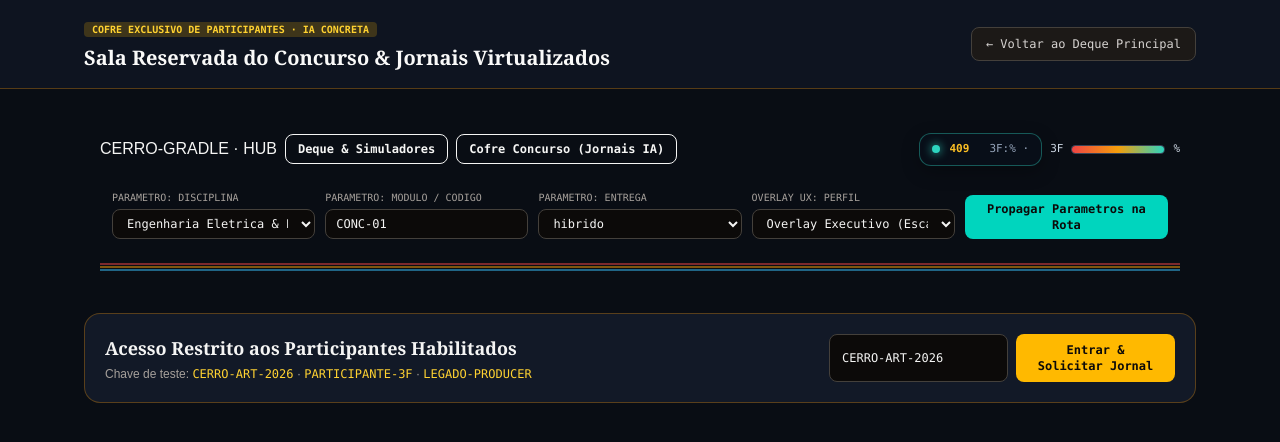
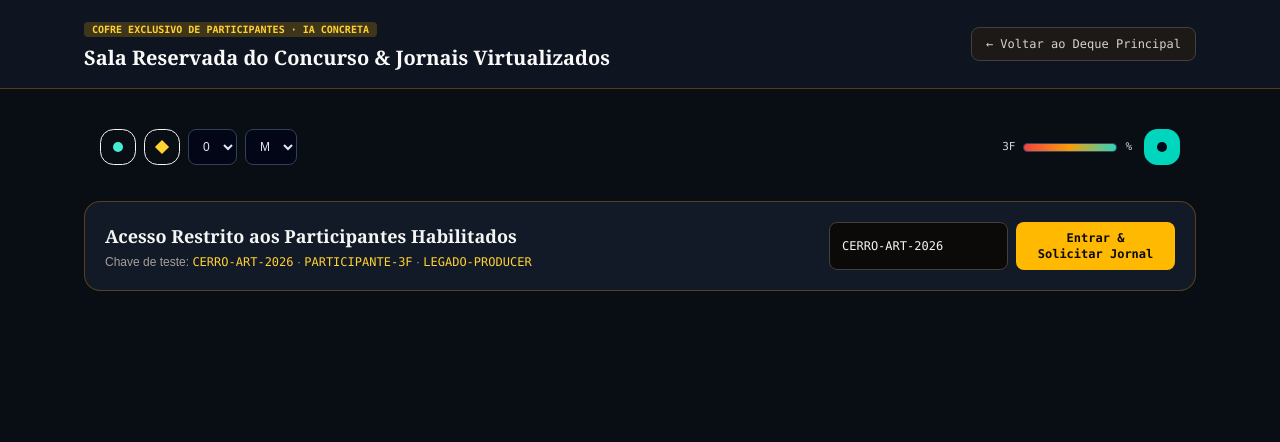
Before and after one commit to dimytrovski/saas-jogos-engenharias-categoricas, a Next.js app in the folder my-app/: page /concurso-artistas in a window 1280 px wide. Shown: the top 442 px of the page. Built offline with nearby package versions, Linux system fonts and the light colour scheme.

Commit message:
style(ui): strip visible text clutter and keep module data in background

```diff
--- a/my-app/components/CerroNavigationHub.tsx
+++ b/my-app/components/CerroNavigationHub.tsx
@@ -40,24 +40,15 @@ export default function CerroNavigationHub({
   const pathname = usePathname();
   const searchParams = useSearchParams();
 
-  const [moduleCode, setModuleCode] = useState(
-    searchParams.get("mod") || initialModuleCode
-  );
-  const [discipline, setDiscipline] = useState(
-    searchParams.get("disc") || initialDiscipline
-  );
+  const [moduleCode, setModuleCode] = useState(searchParams.get("mod") || initialModuleCode);
+  const [discipline, setDiscipline] = useState(searchParams.get("disc") || initialDiscipline);
   const [chargePct, setChargePct] = useState<number>(
     Number(searchParams.get("carga") || initialCharge) || 25
   );
   const [deliveryMode, setDeliveryMode] = useState(
     searchParams.get("entrega") || initialDeliveryMode
   );
-  const [participantKey, setParticipantKey] = useState(
-    searchParams.get("chave") || "CERRO-ART-2026"
-  );
-  const [overlayPreset, setOverlayPreset] = useState<"executivo" | "laboratorio" | "criativo">(
-    "executivo"
-  );
+  const [participantKey] = useState(searchParams.get("chave") || "CERRO-ART-2026");
 
   useEffect(() => {
     registerCerroWebComponents();
@@ -67,12 +58,6 @@ export default function CerroNavigationHub({
     setChargePct(initialCharge);
   }, [initialCharge]);
 
-  useEffect(() => {
-    if (initialModuleCode) setModuleCode(initialModuleCode);
-    if (initialDiscipline) setDiscipline(initialDiscipline);
-    if (initialDeliveryMode) setDeliveryMode(initialDeliveryMode);
-  }, [initialModuleCode, initialDiscipline, initialDeliveryMode]);
-
   const queryString = useMemo(() => {
     const qs = new URLSearchParams();
     qs.set("mod", moduleCode);
@@ -80,163 +65,84 @@ export default function CerroNavigationHub({
     qs.set("carga", String(chargePct));
     qs.set("entrega", deliveryMode);
     qs.set("chave", participantKey);
-    qs.set("ux", overlayPreset);
     return qs.toString();
-  }, [moduleCode, discipline, chargePct, deliveryMode, participantKey, overlayPreset]);
+  }, [moduleCode, discipline, chargePct, deliveryMode, participantKey]);
 
-  const navigateWithParams = (targetPath: string) => {
-    const nextUrl = `?`;
+  const go = (route: string) => {
     if (onParamsChange) {
-      onParamsChange({
-        moduleCode,
-        discipline,
-        chargePct,
-        deliveryMode,
-        participantKey
-      });
+      onParamsChange({ moduleCode, discipline, chargePct, deliveryMode, participantKey });
     }
-    router.push(nextUrl);
+    router.push(`?`);
   };
 
   return (
     <nav
-      aria-label="Menu Principal Cerro-Gradle com Parametros Compartilhados"
-      className="cerro-nav-bar rounded-2xl p-4 text-stone-100"
+      data-mod={moduleCode}
+      data-disc={discipline}
+      data-charge={chargePct}
+      data-mode={deliveryMode}
+      className="cerro-nav-bar flex flex-wrap items-center justify-between gap-3 rounded-2xl px-4 py-3"
     >
-      <div className="flex flex-wrap items-center justify-between gap-3">
-        <div className="flex flex-wrap items-center gap-2">
-          <span className="cerro-vector-badge">CERRO-GRADLE · HUB</span>
+      <div className="flex items-center gap-2">
         <button
           type="button"
-            onClick={() => navigateWithParams("/deque-engenharias")}
-            className={`cerro-overlay-pill rounded-lg border px-3 py-1.5 font-mono text-xs font-semibold `}
+          aria-label="deque"
+          onClick={() => go("/deque-engenharias")}
+          className={`cerro-action-btn h-9 w-9 border `}
         >
-            Deque &amp; Simuladores
+          <span className="h-2.5 w-2.5 rounded-full bg-teal-300" />
         </button>
+
         <button
           type="button"
-            onClick={() => navigateWithParams("/concurso-artistas")}
-            className={`cerro-overlay-pill rounded-lg border px-3 py-1.5 font-mono text-xs font-semibold `}
+          aria-label="contest"
+          onClick={() => go("/concurso-artistas")}
+          className={`cerro-action-btn h-9 w-9 border `}
         >
-            Cofre Concurso (Jornais IA)
+          <span className="h-2.5 w-2.5 rotate-45 bg-amber-300" />
         </button>
-        </div>
 
-        {/* Web Components nativos renderizados no overlay do menu */}
-        <div className="flex flex-wrap items-center gap-2">
-          <cerro-overlay-badge
-            code={moduleCode}
-            discipline={discipline}
-            charge={String(chargePct)}
-            mode={deliveryMode}
-          />
-          <cerro-vector-pulse charge={String(chargePct)} />
-        </div>
-      </div>
-
-      {/* Controles de passagem por parametro/valor entre modulos */}
-      <div className="cerro-adaptive-overlay mt-3 grid gap-2.5 rounded-xl p-3 sm:grid-cols-2 lg:grid-cols-5">
-        <label className="flex flex-col gap-1 font-mono text-[10px] text-stone-400">
-          <span>PARAMETRO: DISCIPLINA</span>
         <select
+          aria-label="discipline"
           value={discipline}
           onChange={(e) => setDiscipline(e.target.value)}
-            className="rounded-lg border border-stone-700 bg-stone-950 px-2.5 py-1.5 text-xs text-stone-100"
+          className="h-9 rounded-lg border border-slate-700 bg-slate-950/90 px-2.5 text-xs text-slate-200"
         >
-            {DISCIPLINES.map((d) => (
+          {DISCIPLINES.map((d, i) => (
             <option key={d} value={d}>
-                {d}
+              {`0`}
             </option>
           ))}
         </select>
-        </label>
 
-        <label className="flex flex-col gap-1 font-mono text-[10px] text-stone-400">
-          <span>PARAMETRO: MODULO / CODIGO</span>
-          <input
-            type="text"
-            value={moduleCode}
-            onChange={(e) => setModuleCode(e.target.value.toUpperCase())}
-            className="rounded-lg border border-stone-700 bg-stone-950 px-2.5 py-1.5 text-xs text-stone-100"
-          />
-        </label>
-
-        <label className="flex flex-col gap-1 font-mono text-[10px] text-stone-400">
-          <span>PARAMETRO: ENTREGA</span>
         <select
+          aria-label="delivery"
           value={deliveryMode}
           onChange={(e) => setDeliveryMode(e.target.value)}
-            className="rounded-lg border border-stone-700 bg-stone-950 px-2.5 py-1.5 text-xs text-stone-100"
+          className="h-9 rounded-lg border border-slate-700 bg-slate-950/90 px-2.5 text-xs text-slate-200"
         >
-            {DELIVERY_MODES.map((m) => (
+          {DELIVERY_MODES.map((m, i) => (
             <option key={m} value={m}>
-                {m}
+              {`M`}
             </option>
           ))}
         </select>
-        </label>
+      </div>
 
-        <label className="flex flex-col gap-1 font-mono text-[10px] text-stone-400">
-          <span>OVERLAY UX: PERFIL</span>
-          <select
-            value={overlayPreset}
-            onChange={(e) =>
-              setOverlayPreset(e.target.value as "executivo" | "laboratorio" | "criativo")
-            }
-            className="rounded-lg border border-stone-700 bg-stone-950 px-2.5 py-1.5 text-xs text-stone-100"
-          >
-            <option value="executivo">Overlay Executivo (Escala &amp; Licencas)</option>
-            <option value="laboratorio">Overlay Laboratorio (3F &amp; Telemetria)</option>
-            <option value="criativo">Overlay Criativo (Vetor &amp; Autoria)</option>
-          </select>
-        </label>
-
-        <div className="flex flex-col justify-end gap-1">
+      <div className="flex items-center gap-3">
+        <cerro-vector-pulse charge={String(chargePct)} />
         <button
           type="button"
-            onClick={() => navigateWithParams(pathname || "/deque-engenharias")}
-            className="cerro-overlay-pill rounded-lg bg-teal-400 px-3 py-1.5 font-mono text-xs font-bold text-stone-950 hover:bg-teal-300"
+          aria-label="sync"
+          onClick={() => {
+            setModuleCode((c) => c);
+            go(pathname || "/deque-engenharias");
+          }}
+          className="cerro-action-btn h-9 w-9 bg-teal-400"
         >
-            Propagar Parametros na Rota
+          <span className="h-2.5 w-2.5 rounded-full bg-slate-950" />
         </button>
       </div>
-      </div>
-
-      {/* Vetorizacao SVG decorativa de precisao no rodape do overlay de navegacao */}
-      <svg
-        viewBox="0 0 800 16"
-        className="mt-2.5 h-3 w-full"
-        preserveAspectRatio="none"
-        aria-hidden="true"
-      >
-        <line
-          x1="0"
-          y1="4"
-          x2="800"
-          y2="4"
-          stroke="#ef4444"
-          strokeWidth="1.2"
-          className="cerro-svg-animated-dash"
-        />
-        <line
-          x1="0"
-          y1="8"
-          x2="800"
-          y2="8"
-          stroke="#f59e0b"
-          strokeWidth="1.2"
-          className="cerro-svg-animated-dash"
-        />
-        <line
-          x1="0"
-          y1="12"
-          x2="800"
-          y2="12"
-          stroke="#38bdf8"
-          strokeWidth="1.2"
-          className="cerro-svg-animated-dash"
-        />
-      </svg>
     </nav>
   );
 }
--- a/my-app/components/EngineeringDequeStudio.tsx
+++ b/my-app/components/EngineeringDequeStudio.tsx
@@ -1123,7 +1123,7 @@ export default function EngineeringDequeStudio({
                 </span>
                 <h3 className="text-lg font-semibold">{selectedNode.title}</h3>
                 <p className="text-xs text-zinc-500 dark:text-zinc-400">
-                  {selectedNode.realWorldProblem} · Disco/Console: {selectedNode.diskSizeGb} GB · Nuvem: {selectedNode.cloudBitrateMbps} Mbps
+                  {""} · Disco/Console: {selectedNode.diskSizeGb} GB · Nuvem: {selectedNode.cloudBitrateMbps} Mbps
                 </p>
               </div>
               <div className="text-right">
```
Also changed, not shown: my-app/components/HypermediaModuleDeck.tsx (+130 -207 lines). Lines whose indentation alone changed are shown as unchanged.
